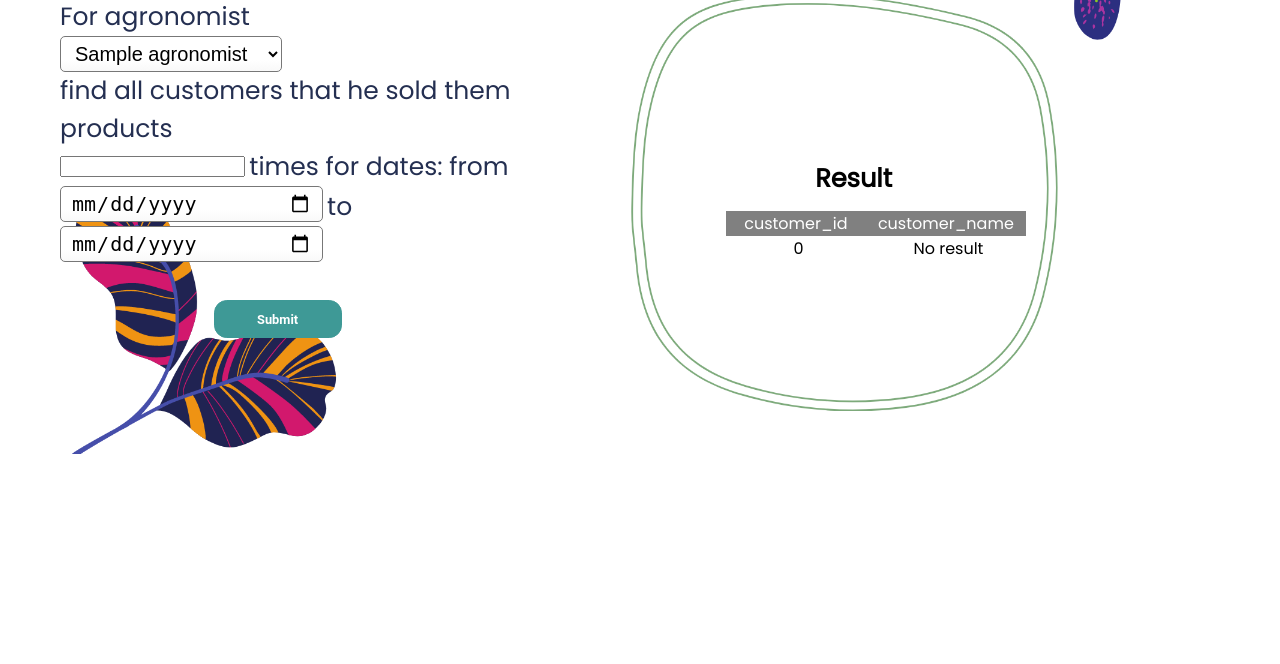
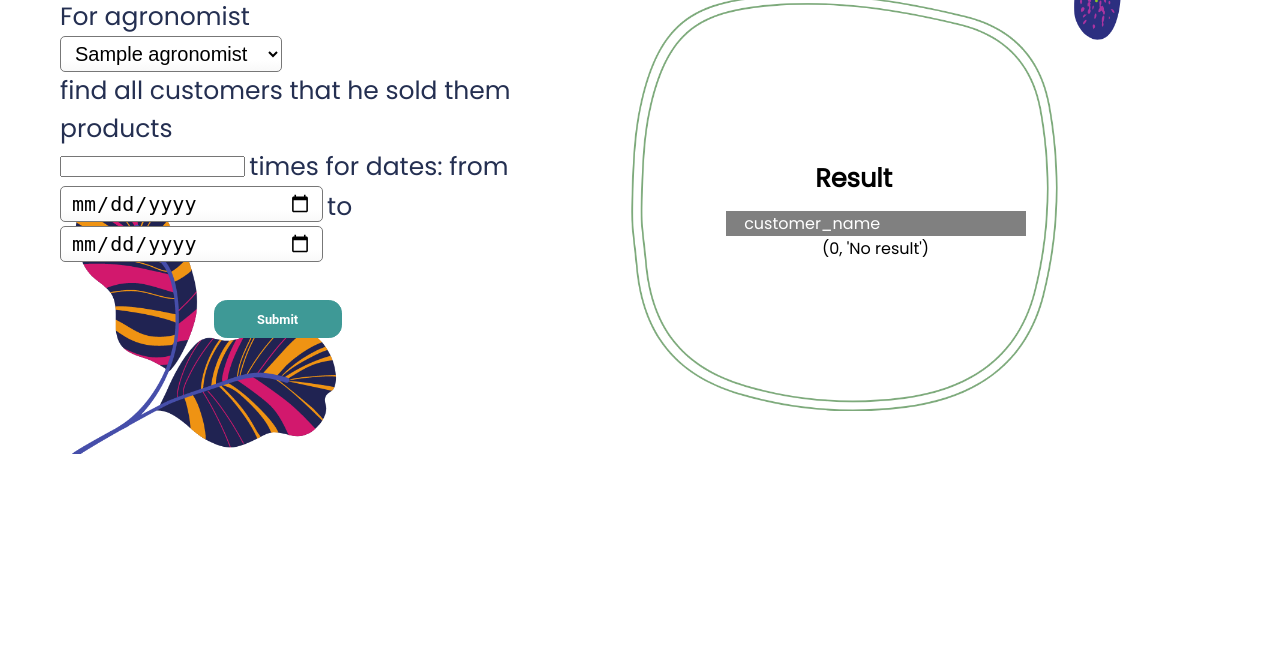
Before and after one commit to denysgerasymuk799/Databases-course-project, a Flask app: page /request1 in a window 1280 px wide. Shown: the part 194-858 px from the top of the page. Run offline with Flask 2, Linux system fonts and the light colour scheme; tables that the repository leaves empty hold one stand-in row (values such as "Sample post"); lists and menus that the app fills with data are empty; parts of the project's set-up code (start-up, migrations or seed data) failed here and were passed over.

Commit message:
refreshed requests

```diff
--- a/app.py
+++ b/app.py
@@ -19,7 +19,7 @@
     db.session.commit()
     db.session.close()
 
-    table_cols = ["customer_id", "customer_name"]
+    table_cols = ["customer_name"]
     if request.method == 'GET':
         return render_template("request1.html",
                                agronomists_lst=agronomists_list,
@@ -49,11 +49,11 @@
 
         statement = text(
             """
-            SELECT customer_id, customer_name FROM Customer WHERE customer_id IN
-                (SELECT customer_id FROM
-                (SELECT customer_id, COUNT(customer_id) AS num FROM Ordering WHERE agronomist_id = :agronomist_id
-                    AND order_date BETWEEN :from_date AND :to_date GROUP BY customer_id) h
-                WHERE h.num > :n_times);
+            SELECT customer_name FROM Customer WHERE customer_id IN
+(SELECT customer_id FROM
+(SELECT customer_id, COUNT(customer_id) AS num FROM Ordering WHERE agronomist_id = :agronomist_id
+	AND order_date BETWEEN :from_date AND :to_date GROUP BY customer_id) h
+WHERE h.num > :n_times);
             """
         )
 
@@ -88,7 +88,7 @@
 
     print("request_page_action2", customer_values_sample)
 
-    table_cols = ["product_id", "product_name"]
+    table_cols = ["product_name"]
     if request.method == 'GET':
         return render_template("request2.html",
                                customer_lst=customer_values_sample,
@@ -117,7 +117,7 @@
 
         statement = text(
             """
-            SELECT product_id, product_name FROM Product WHERE product_id IN
+            SELECT product_name FROM Product WHERE product_id IN
              (SELECT DISTINCT product_id FROM Ordering
                WHERE customer_id = :cust_id AND order_date BETWEEN :from_date AND :to_date);
             """
@@ -184,11 +184,11 @@
         statement = text(
             """
             SELECT agronomist_name FROM Agronomist WHERE agronomist_id IN
-(SELECT agronomist_id FROM (SELECT agronomist_id, COUNT(agronomist_id) AS num FROM
-Degustation INNER JOIN Degustation_Customer ON
-Degustation.degustation_id = Degustation_Customer.degustation_id
-WHERE Degustation_Customer.customer_id = :cust_id GROUP BY agronomist_id) h WHERE h.num > :n_times
-AND order_date BETWEEN :from_date AND :to_date);
+	(SELECT agronomist_id FROM (SELECT agronomist_id, COUNT(agronomist_id) AS num FROM
+	Degustation INNER JOIN Degustation_Customer ON
+	Degustation.degustation_id = Degustation_Customer.degustation_id
+	WHERE Degustation_Customer.customer_id = :cust_id AND degustation_date BETWEEN :from_date AND :to_date GROUP BY agronomist_id) h
+ WHERE h.num >= :n_times);
             """
         )
 
@@ -321,11 +321,12 @@
         statement = text(
             """
             SELECT agronomist_name FROM Agronomist WHERE agronomist_id IN
-(SELECT agronomist_id FROM Ordering WHERE customer_id = :cust_id AND order_date BETWEEN :from_date AND :to_date )
+	(SELECT agronomist_id FROM Ordering
+	 WHERE customer_id = :cust_id AND order_date BETWEEN :from_date AND :to_date)
 AND agronomist_id IN
-(SELECT agronomist_id FROM Degustation WHERE degustation_id IN
-(SELECT * FROM degustation_customer WHERE customer_id = :cust_id)
- AND degustation_date BETWEEN :from_date AND :to_date);
+	(SELECT agronomist_id FROM Degustation WHERE degustation_id IN
+	(SELECT degustation_id FROM degustation_customer WHERE customer_id = :cust_id)
+ 	AND degustation_date BETWEEN :from_date AND :to_date);
             """
         )
 
@@ -382,7 +383,8 @@
             """
             SELECT customer_name FROM Customer WHERE customer_id IN
 (SELECT customer_id FROM
- (SELECT customer_id, COUNT(DISTINCT product_id) AS num FROM Ordering WHERE order_date BETWEEN :from_date AND :to_date GROUP BY customer_id) h
+ (SELECT customer_id, COUNT(DISTINCT product_id) AS num FROM Ordering INNER JOIN Ordering_Product ON Ordering.order_id = Ordering_Product.order_id
+  WHERE order_date BETWEEN :from_date AND :to_date GROUP BY customer_id) h
  WHERE h.num > :n_times);
             """
         )
@@ -445,7 +447,8 @@
         statement = text(
             """
              SELECT agronomist_name FROM Agronomist WHERE agronomist_id IN (
- SELECT * FROM (SELECT agronomist_id, COUNT(sort_id) AS num FROM Harvest WHERE harvest_date BETWEEN :from_date AND :to_date GROUP BY agronomist_id) h
+ SELECT agronomist_id FROM (SELECT agronomist_id, COUNT(sort_id) AS num FROM Harvest
+				WHERE harvest_date BETWEEN :from_date AND :to_date GROUP BY agronomist_id) h
  WHERE h.num > :n_times);
             """
         )
@@ -512,9 +515,11 @@
 
         statement = text(
             """
-             SELECT DISTINCT Degustation.degustation_id FROM Degustation INNER JOIN Degustation_Customer ON
-Degustation.degustation_id = Degustation_Customer.degustation_id
-WHERE Degustation_Customer.customer_id = :cust_id AND Degustation.agronomist_id = :agronomist_id;
+            SELECT DISTINCT Degustation.degustation_id FROM Degustation
+INNER JOIN Degustation_Customer
+ON Degustation.degustation_id = Degustation_Customer.degustation_id
+WHERE Degustation_Customer.customer_id = :cust_id AND Degustation.agronomist_id = :agronomist_id
+AND Degustation.degustation_date BETWEEN :from_date AND :to_date;
             """
         )
 
@@ -582,10 +587,11 @@
         statement = text(
             """
             SELECT product_id, COUNT(product_id) FROM Degustation WHERE degustation_id IN (
-SELECT * FROM (SELECT Degustation.degustation_id, COUNT(DISTINCT Degustation_Customer.customer_id) AS num FROM Degustation
+SELECT degustation_id FROM (SELECT Degustation.degustation_id, COUNT(DISTINCT Degustation_Customer.customer_id) AS num FROM Degustation
 INNER JOIN Degustation_Customer ON
 Degustation.degustation_id = Degustation_Customer.degustation_id
-WHERE degustation_date BETWEEN :from_date AND :to_date AND agronomist_id = :agronomist_id GROUP BY degustation_id) h WHERE h.num > :n_times) GROUP BY product_id;
+WHERE degustation_date BETWEEN :from_date AND :to_date
+AND agronomist_id = :agronomist_id GROUP BY Degustation.degustation_id) h WHERE h.num > :n_times) GROUP BY product_id;
             """
         )
 
@@ -621,7 +627,7 @@
 
     print("request_page_action10", customer_values_sample)
 
-    table_cols = ["product_id", "product_name"]
+    table_cols = ["month", "number_times"]
     if request.method == 'GET':
         return render_template("request10.html",
                                customer_lst=customer_values_sample,
@@ -650,7 +656,10 @@
 
         statement = text(
             """
-            --10 Not done
+            SELECT EXTRACT(YEAR FROM return_date) AS years, EXTRACT (MONTH FROM return_date) AS months, COUNT(return_id) AS TOTALCOUNT
+FROM Order_Return WHERE return_date BETWEEN :from_date AND :to_date
+GROUP BY years, months
+ORDER BY years, months;
             """
         )
 
@@ -717,13 +726,14 @@
     LEFT JOIN
         (SELECT agronomist_name, COUNT(agronomist_name) trips FROM agronomist a
      INNER JOIN trip_agronomist ta on a.agronomist_id = ta.agronomist_id GROUP BY agronomist_name) g
-     on f.agronomist_name = g.agronomist_name )
+     on f.agronomist_name = g.agronomist_name );
 
 SELECT sort_name, CASE
     WHEN sort_name IN
         (SELECT sort_name FROM hrvsts
          group by (sort_name, agronomist_name)
-         having count(agronomist_name) > :n_times) THEN SUM(trips)/COUNT(agronomist_name)
+         having count(agronomist_name) > :n_times)
+		 THEN SUM(trips)/COUNT(agronomist_name)
   ELSE 0
   END AS av_trips
 FROM hrvsts
@@ -782,18 +792,20 @@
 
         statement = text(
             """
-            SELECT product_name, CAST(returned AS DECIMAL)/bought * 100 perc FROM
+            SELECT product_name, ROUND(CAST(returned AS DECIMAL)/bought * 100, 2) perc FROM
 (SELECT d.product_name, bought, CASE
    WHEN returned IS NULL THEN 0
    ELSE returned
    END AS returned
 FROM
-(SELECT product_name, COUNT(product_name) bought FROM ORDERING o INNER JOIN product p ON o.product_id = p.product_id
+(SELECT product_name, COUNT(product_name) bought FROM (ordering o LEFT JOIN ordering_product op ON o.order_id = op.order_id) f
+LEFT JOIN product p ON f.product_id = p.product_id
 GROUP BY product_name) d LEFT JOIN
-(SELECT product_name, COUNT(product_name) returned FROM (ORDERING o INNER JOIN product p ON o.product_id = p.product_id) f
-RIGHT JOIN order_return orr ON f.order_id = orr.order_id WHERE return_date BETWEEN :from_date AND :to_date
+(SELECT product_name, COUNT(product_name) returned FROM ((SELECT op.order_id, product_id FROM ordering o LEFT JOIN ordering_product op ON o.order_id = op.order_id) f
+LEFT JOIN product p ON f.product_id = p.product_id) n RIGHT JOIN order_return orr ON n.order_id = orr.order_id
+WHERE return_date BETWEEN :from_date AND :to_date
 GROUP BY product_name) g on d.product_name = g.product_name
-WHERE bought > :n_times) h
+WHERE bought >= :n_times) h
 ORDER BY perc DESC
             """
         )
--- a/templates/request1.html
+++ b/templates/request1.html
@@ -66,9 +66,8 @@
                     <td>
                         <div style="width:320px; height:160px; overflow:auto;">
                             <table cellspacing="0" cellpadding="1" border="1" width="300">
-                                {% for id, name in customers %}
+                                {% for name in customers %}
                                     <tr>
-                                        <td class="cell">{{ id }}</td>
                                         <td class="cell">{{ name }}</td>
                                     </tr>
                                 {% endfor %}
--- a/templates/request10.html
+++ b/templates/request10.html
@@ -63,10 +63,10 @@
                     <td>
                         <div style="width:320px; height:160px; overflow:auto;">
                             <table cellspacing="0" cellpadding="1" border="1" width="300">
-                                {% for id, name in result %}
+                                {% for month, num in result %}
                                 <tr>
-                                    <td class="cell">{{ id }}</td>
-                                    <td class="cell">{{ name }}</td>
+                                    <td class="cell">{{ month }}</td>
+                                    <td class="cell">{{ num }}</td>
                                 </tr>
                                 {% endfor %}
                             </table>
--- a/templates/request2.html
+++ b/templates/request2.html
@@ -63,9 +63,8 @@
                     <td>
                         <div style="width:320px; height:160px; overflow:auto;">
                             <table cellspacing="0" cellpadding="1" border="1" width="300">
-                                {% for id, name in products %}
+                                {% for name in products %}
                                 <tr>
-                                    <td class="cell">{{ id }}</td>
                                     <td class="cell">{{ name }}</td>
                                 </tr>
                                 {% endfor %}
```
